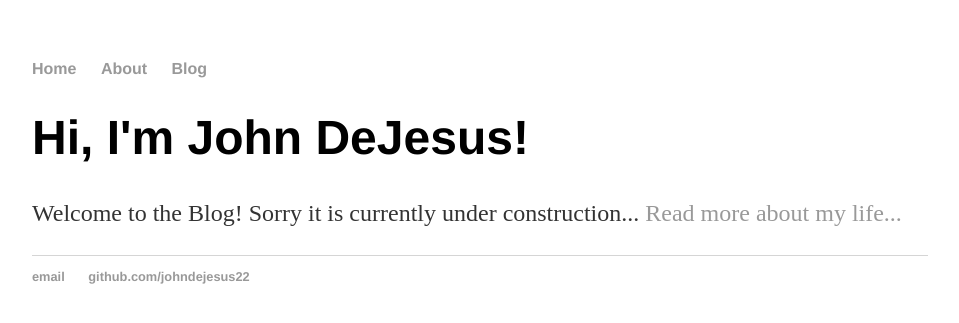
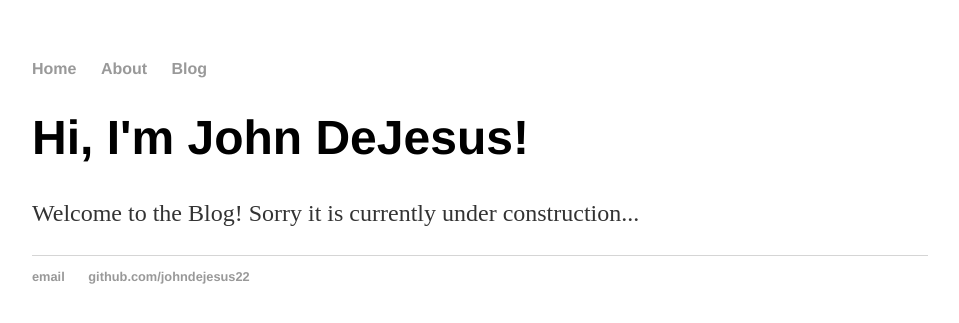
Before and after one commit to JohnDeJesus22/John-DeJesus, a Jekyll site: the page built from index.html, in a window 1280 px wide. Shown: the top 323 px of the page, without its empty margins (160-1119 px from the left). Built offline with Jekyll 4.4.1, drawn with Linux system fonts in a browser that asks for light colours.

Commit message:
Update index.html
Set up index through default layout

```diff
--- a/index.html
+++ b/index.html
@@ -1,29 +1,8 @@
-<!DOCTYPE html>
-<html>
-	<head>
-		<title>John DeJesus, Education Data Scientist</title>
-		<!-- link to main stylesheet -->
-		<link rel="stylesheet" type="text/css" href="css/main.css">
-	</head>
-	<body>
-		<nav>
-    		<ul>
-        		<li><a href="/">Home</a></li>
-	        	<li><a href="/about">About</a></li>
-        		<li><a href="/blog">Blog</a></li>
-    		</ul>
-		</nav>
-		<div class="container">
+---
+layout: default
+title: John DeJesus, Education Data Scientist
+---
     		<div class="blurb">
         		<h1>Hi, I'm John DeJesus!</h1>
-				<p>Welcome to the Blog! Sorry it is currently under construction... <a href="/about">Read more about my life...</a></p>
+				<p>Welcome to the Blog! Sorry it is currently under construction...</p>
     		</div><!-- /.blurb -->
-		</div><!-- /.container -->
-		<footer>
-    		<ul>
-        		<li><a href="mailto:j.dejesus22@gmail.com">email</a></li>
-        		<li><a href="https://github.com/johndejesus22">github.com/johndejesus22</a></li>
-			</ul>
-		</footer>
-	</body>
-</html>
```
